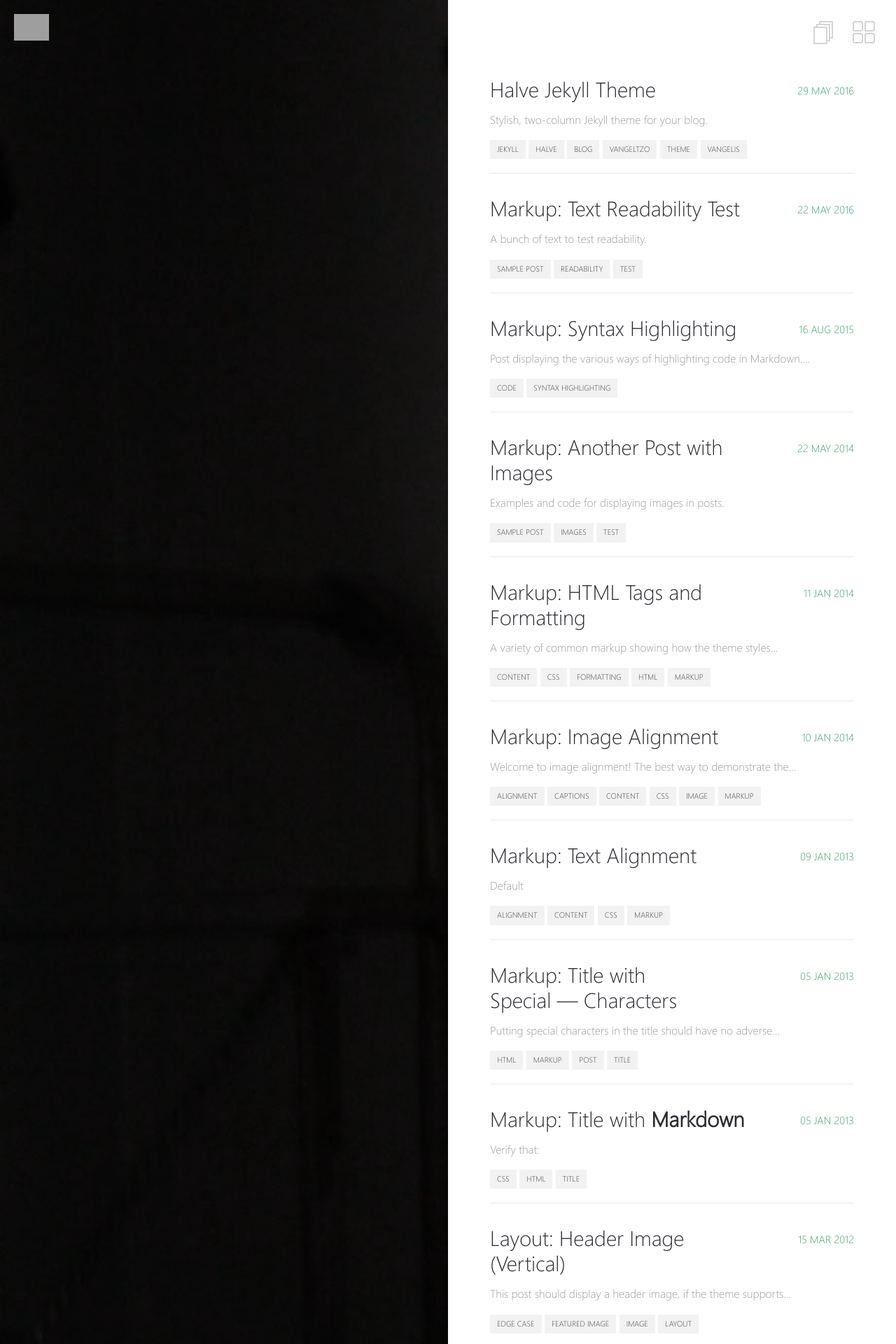
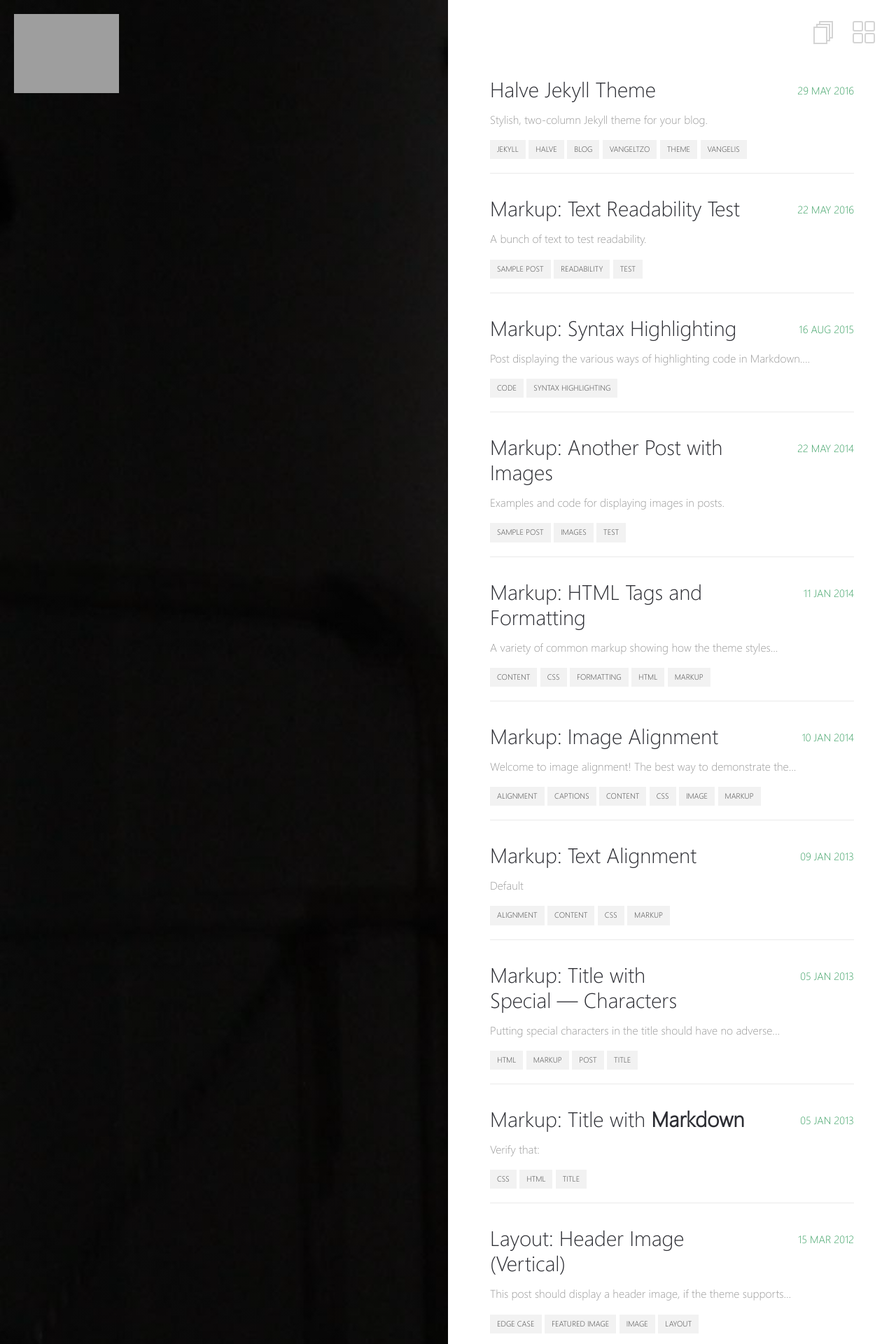
Before and after one commit to see4she/see4she.github.io, a Jekyll site: the page built from _pages/posts.md, in a window 1280 px wide. Shown: the top 1920 px of the page at 70% size. Built offline with Jekyll 4.4.1, drawn with Linux system fonts in a browser that asks for light colours.

Commit message:
Changed width of s4s icon

```diff
--- a/assets/css/main.scss
+++ b/assets/css/main.scss
@@ -45,3 +45,9 @@ hr{
 .support:hover{
 	filter: contrast(100%) saturate(100%);
 }
+
+/* See for She logo image */
+#posts .logo img {
+    width: 150px !important;
+    height: auto;
+}
```
